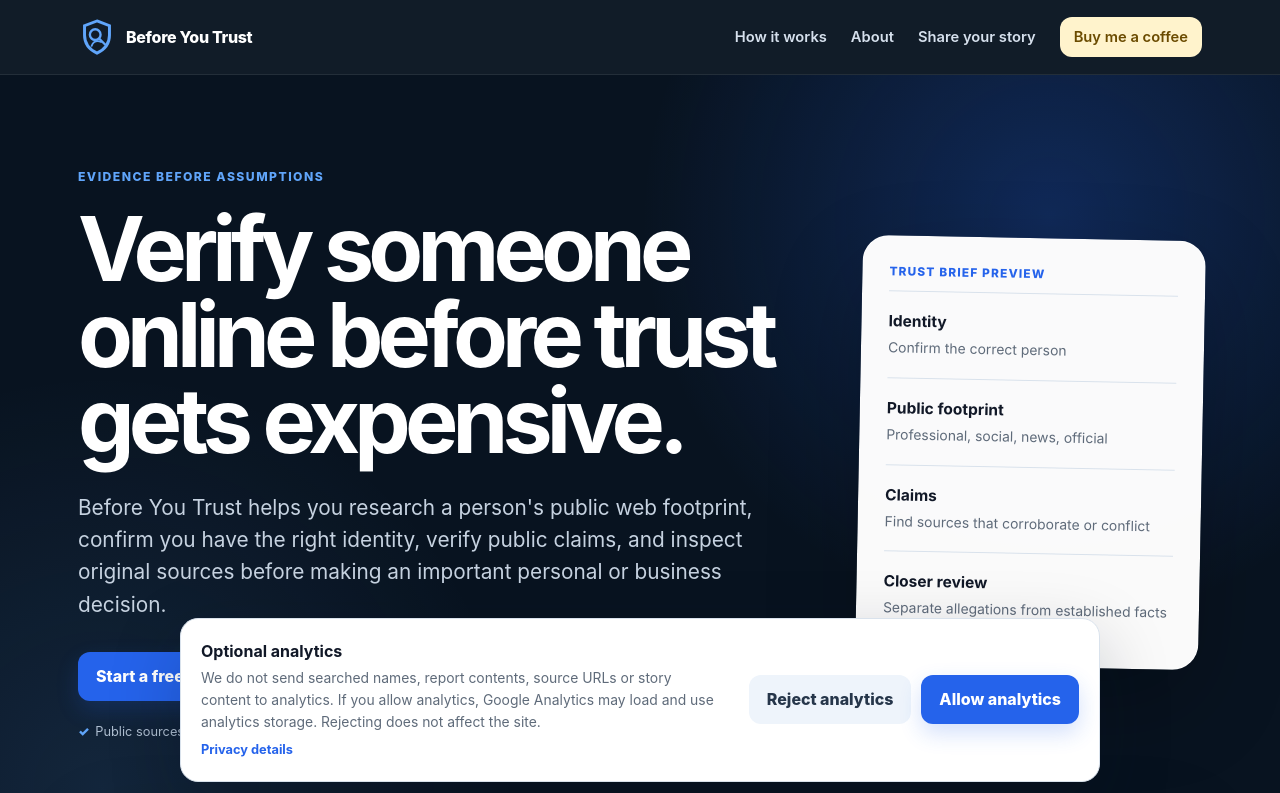
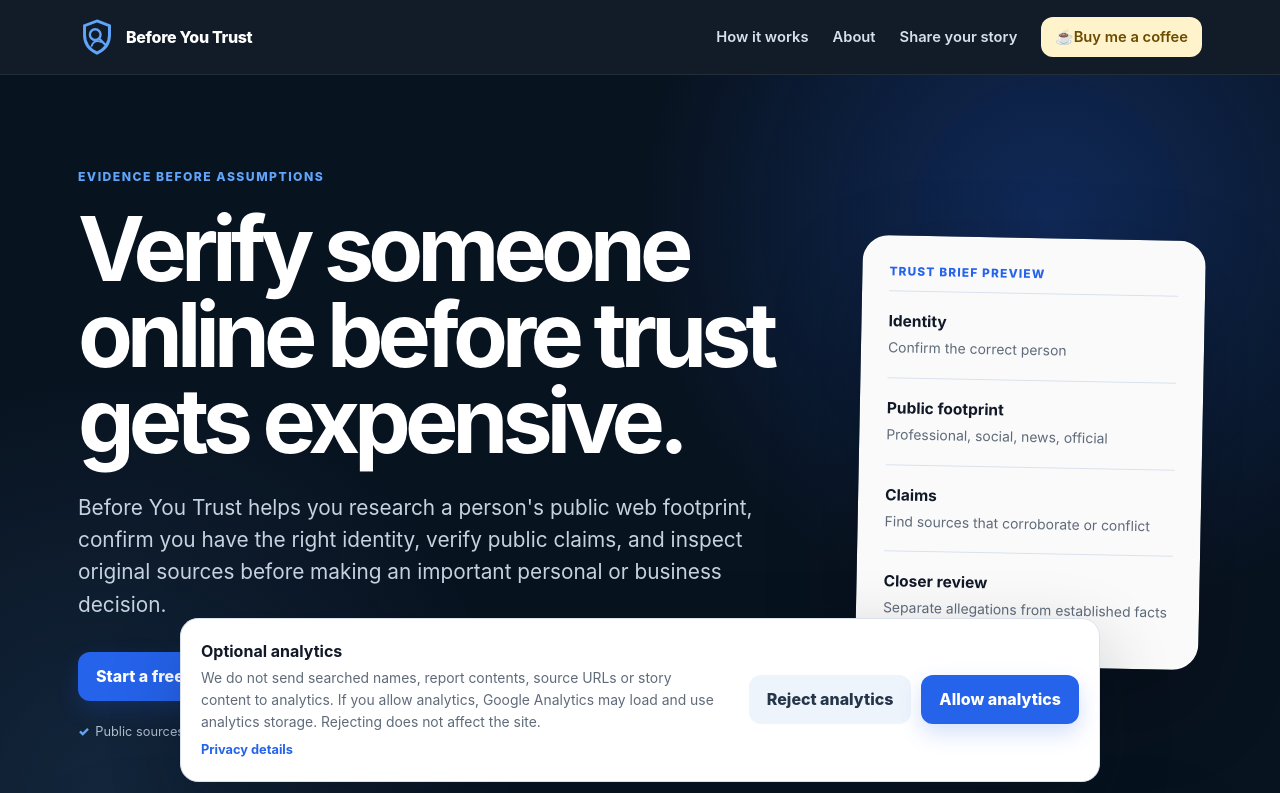
Before and after one commit to kuefmz/before-you-trust, a Next.js app: page / in a window 1280 px wide. Shown: the top 793 px of the page. Built offline with nearby package versions, Linux system fonts and the light colour scheme; no server answers.

Commit message:
Add coffee icon to desktop support link

```diff
--- a/components/SupportLink.tsx
+++ b/components/SupportLink.tsx
@@ -5,7 +5,7 @@ import { trackEvent } from "@/lib/client-analytics";
 export function SupportLink({
   href,
   className = "button button--support",
-  children = "Buy me a coffee",
+  children,
 }: {
   href: string;
   className?: string;
@@ -19,7 +19,12 @@ export function SupportLink({
       rel="noopener noreferrer"
       target="_blank"
     >
-      {children}
+      {children ?? (
+        <>
+          <span aria-hidden="true">☕</span>
+          <span>Buy me a coffee</span>
+        </>
+      )}
     </a>
   );
 }
```
